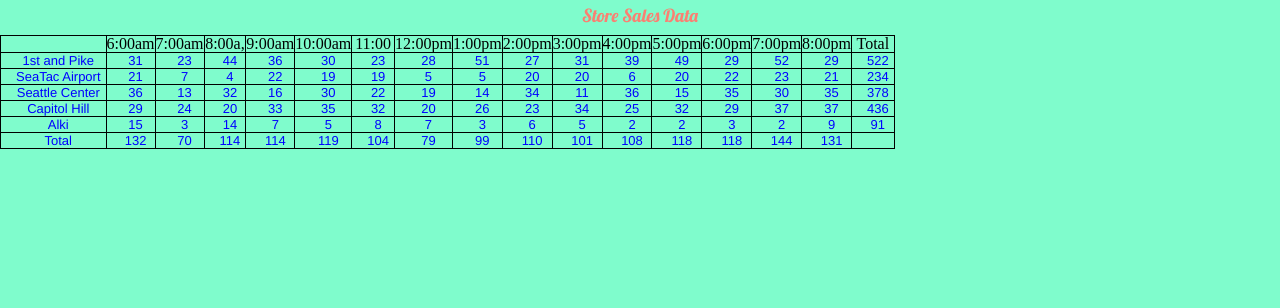
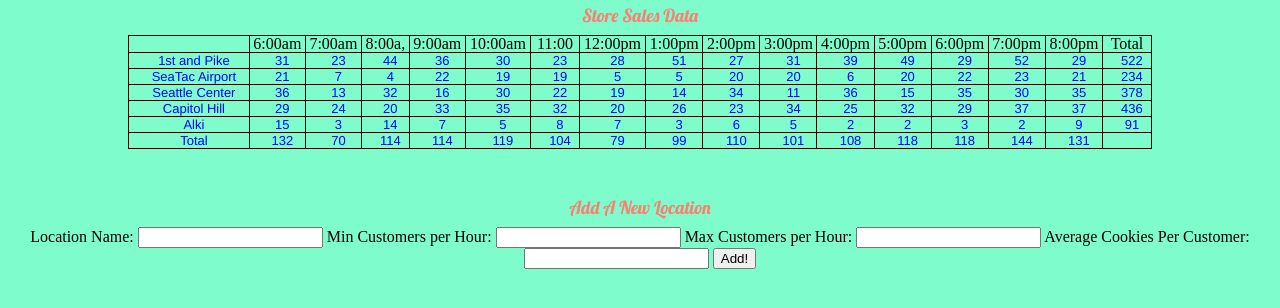
Before and after one commit to Hoffit/cookie-stand, a plain HTML site: page html/sales.html in a window 1280 px wide. Shown: the part 168-476 px from the top of the page. Drawn offline with Linux system fonts and the light colour scheme; a web font is replaced by a local one.

Commit message:
Day 4 lab partially completed. Form, with listener and manager working. A defect in sum does exist, and I still need to update sales table with new entry, and update totals.

```diff
--- a/css/style.css
+++ b/css/style.css
@@ -15,6 +15,13 @@ h2, h3, h4 {
   color: salmon;
   font-size: large;
   padding: 10px 5px 10px 5px;
+}
+
+legend {
+  font-family: 'Lobster', cursive;
+  color: salmon;
+  font-size: large;
+  padding:50px 5px 10px 5px;
 }
 h5 {
   font-family: 'Lobster', cursive;
@@ -50,8 +57,9 @@ table, th, td {
   border: 1px solid black;
 }
 
-.tabular-data {
-  /*nothing works*/
+.location-sales-data {
+  width: 80%;
+  margin: 0 auto;/*auto will effectively center because left/right are auto (tricky)*/
 }
 
 nav ul {
--- a/html/sales.html
+++ b/html/sales.html
@@ -1,6 +1,6 @@
 <!DOCTYPE html>
 <!--
-  Salmon cookie merch page
+  Salmon cookie sales page
 -->
 <html>
   <head>
@@ -29,9 +29,31 @@
     </header>
     <main>
       <h2>Store Sales Data</h2>
-      <section class="tabular-data">
-        <table id='CookieShopSalesTable'></table>
-      </section>
+      <table id='CookieShopSalesTable' class="location-sales-data"></table>
+
+<form id="store-sales-form">
+  <fieldset>
+    <legend>Add A New Location</legend>
+
+    <label for="locationName">Location Name:</label>
+    <input name="locationName" type="text" required>
+
+    <label for="minCustomersPerHour">Min Customers per Hour:</label>
+    <input name="minCustomersPerHour" type="text" required>
+
+    <label for="maxCustomersPerHour">Max Customers per Hour:</label>
+    <input name="maxCustomersPerHour" type="text" required>
+
+    <label for="averageCookiesPerCustomer">Average Cookies Per Customer:</label>
+    <input name="averageCookiesPerCustomer" type="text" required>
+
+    <button>Add!</button>
+  </fieldset>
+</form>
+
+
+
+
     </main>
     <footer>
     </footer>
--- a/js/app.js
+++ b/js/app.js
@@ -8,10 +8,14 @@
 var cookieShopLocations = [];
 
 //Create a totals array for each hour stores are open
+//Initialize with zeroes otherise result is NAN later
 var hourlySalesTotal = [0,0,0,0,0,0,0,0,0,0,0,0,0,0,0];
 
 //Get the DOM table object to populate with location sales information.
 var cookieShopLocationTable = document.getElementById('CookieShopSalesTable');
+
+//Get the DOM form object to support user addition of new store locations
+var newLocationForm = document.getElementById('store-sales-form');
 
 /**
  * Cookie Shop Object with constructor and methods.
@@ -119,6 +123,25 @@ CookieShop.calculateHourlyTotals = function() {
   }
 };
 
+// Callback function for when the form is submitted
+CookieShop.addNewCookieShop = function(event) {
+  // always put this first, it will prevent the default behavior of the browser, which is to refresh the page when the form is submitted
+  event.preventDefault();
+  var newLocationName = event.target.locationName.value;
+  var newMinCustomersPerHour = event.target.minCustomersPerHour.value;
+  var newMaxCustomersPerHour = event.target.maxCustomersPerHour.value;
+  var newAverageCookiesPerCustomer = event.target.averageCookiesPerCustomer.value;
+
+  new CookieShop(newLocationName, newMinCustomersPerHour, newMaxCustomersPerHour, newAverageCookiesPerCustomer);
+  hourlySalesTotal.push(0);
+  console.log(cookieShopLocations);
+/*
+  dogTable.textContent = '';
+  Dog.renderHeader();
+  Dog.renderAllDogs();
+  */
+};
+
 //Instantiate five cookie shop objects.
 new CookieShop('1st and Pike', 23, 65, 6.3);
 new CookieShop('SeaTac Airport', 3, 24, 1.2);
@@ -126,6 +149,9 @@ new CookieShop('Seattle Center', 11, 38, 3.7);
 new CookieShop('Capitol Hill', 20, 38, 2.3);
 new CookieShop('Alki', 2, 16, 4.6);
 
+// Add the event listener to the form
+newLocationForm.addEventListener('submit', CookieShop.addNewCookieShop);
+
 CookieShop.renderHeader();
 CookieShop.renderAllShops();
 CookieShop.calculateHourlyTotals();
```
